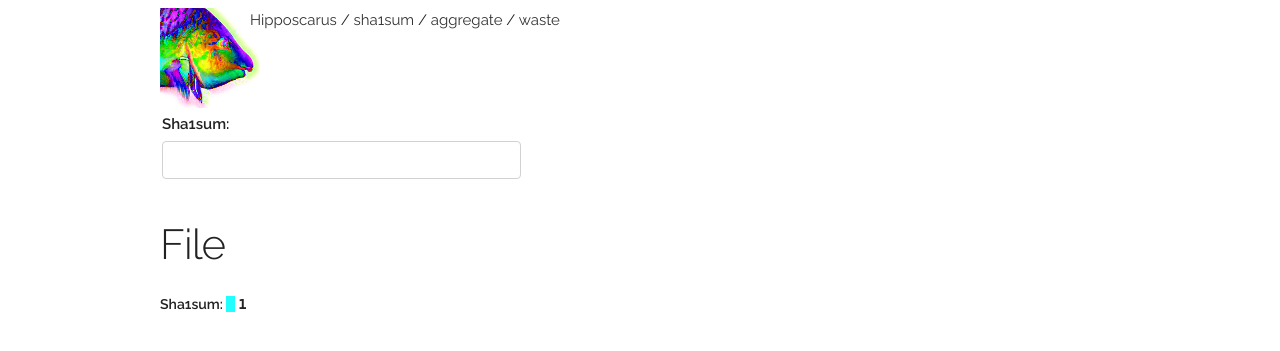
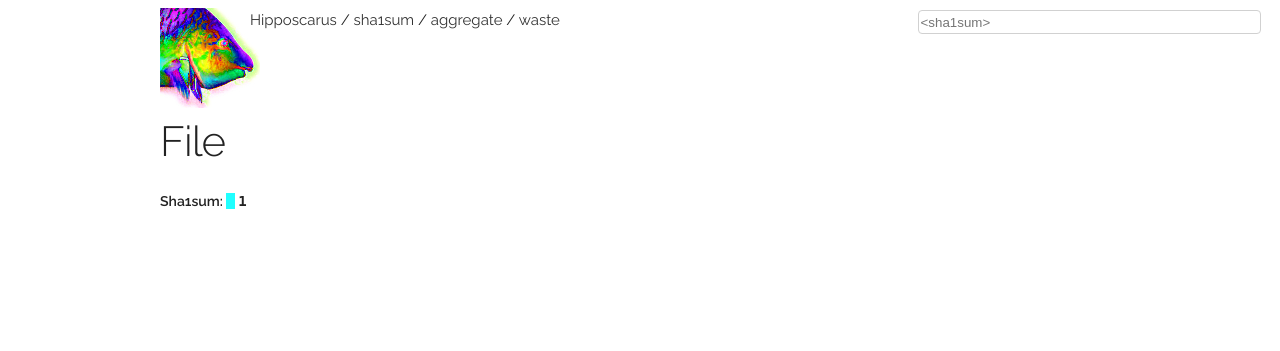
Before and after one commit to mfiers/Hipposcarus, a Flask app: page /sha1sum/1 in a window 1280 px wide. Shown: the top 351 px of the page. Run offline with Flask 2, Linux system fonts and the light colour scheme; data that the repository does not hold is empty; some libraries are stand-ins or nearby versions.

Commit message:
moved sha1sum input form

```diff
--- a/hipposcarus/templates/base.html
+++ b/hipposcarus/templates/base.html
@@ -63,6 +63,13 @@
 
     <script>
       $( document ).ready(function() {
+
+        $('#input_sha1sum').keypress(function (e) {
+          if (e.which == 13) {
+            url = "/sha1sum/" + $("#input_sha1sum").val();
+            window.location = url;
+            return false; }});
+
       {% block in_docready %}
       {% endblock %}
       });
@@ -73,12 +80,16 @@
     <!-- top menu -->
     <div id="hippo_main_container" class="container">
       <div class="row">
-        <div id="hippo_main_menu" class="twelve columns">
+        <div id="hippo_main_menu" class="eight columns">
           <a href="/">Hipposcarus</a> /
           <a href="/sha1sum/" class="pure-menu-link">sha1sum</a> /
           <a href="/aggregate" class="pure-menu-link">aggregate</a> /
           <a href="/waste" class="pure-menu-link">waste</a>
         </div>
+        <div id="hippo_main_menu" class="four columns" style="text-align: right;">
+          <small><input placeholder="<sha1sum>" id="input_sha1sum" style="padding:2px; margin:2px; height: 24px;" type="text" id="sha1sum" size=40 /></small>
+        </div>
+
       </div>
     {% block body %}
     {% endblock %}
--- a/hipposcarus/templates/sha1sum.html
+++ b/hipposcarus/templates/sha1sum.html
@@ -1,30 +1,7 @@
 {% extends "baseone.html" %}
-
-{% block in_docready %}
-
-$('#input_sha1sum').keypress(function (e) {
-    if (e.which == 13) {
-        url = "/sha1sum/" + $("#input_sha1sum").val();
-        window.location = url;
-        return false;
-    }
-});
-
-{% endblock %}
 
 
 {% block content %}
-
-
-<form>
-  <fieldset>
-    <label for="sha1sum">Sha1sum:</label> <input id="input_sha1sum" type="text" id="sha1sum" size=40 />
-
-  </fieldset>
-  </fieldset>
-</form>
-
-{% if sha1sum is not none %}
 
 <h2 class="ui center aligned header">File</h2>
 
@@ -112,5 +89,4 @@ $('#input_sha1sum').keypress(function (e) {
 
 {% endfor %}
 {% endif %}
-{% endif %}
 {% endblock %}
```
